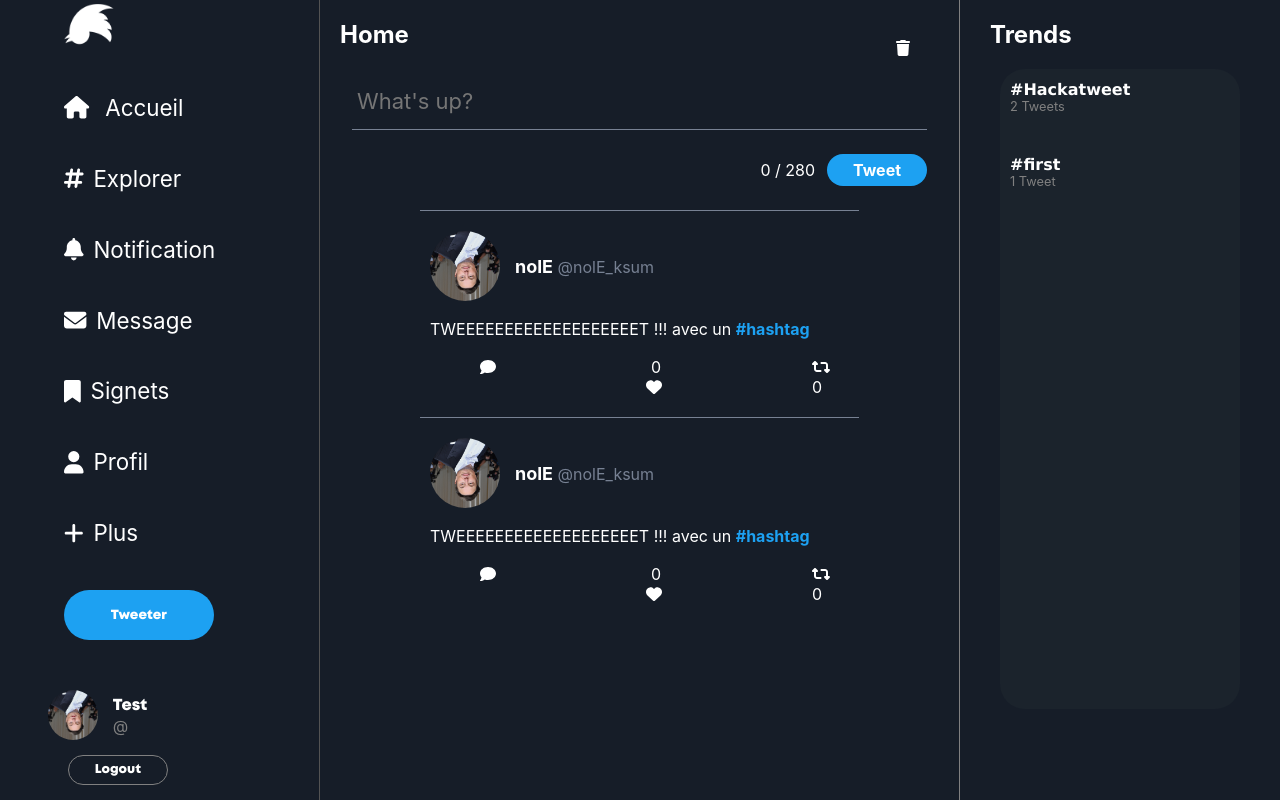
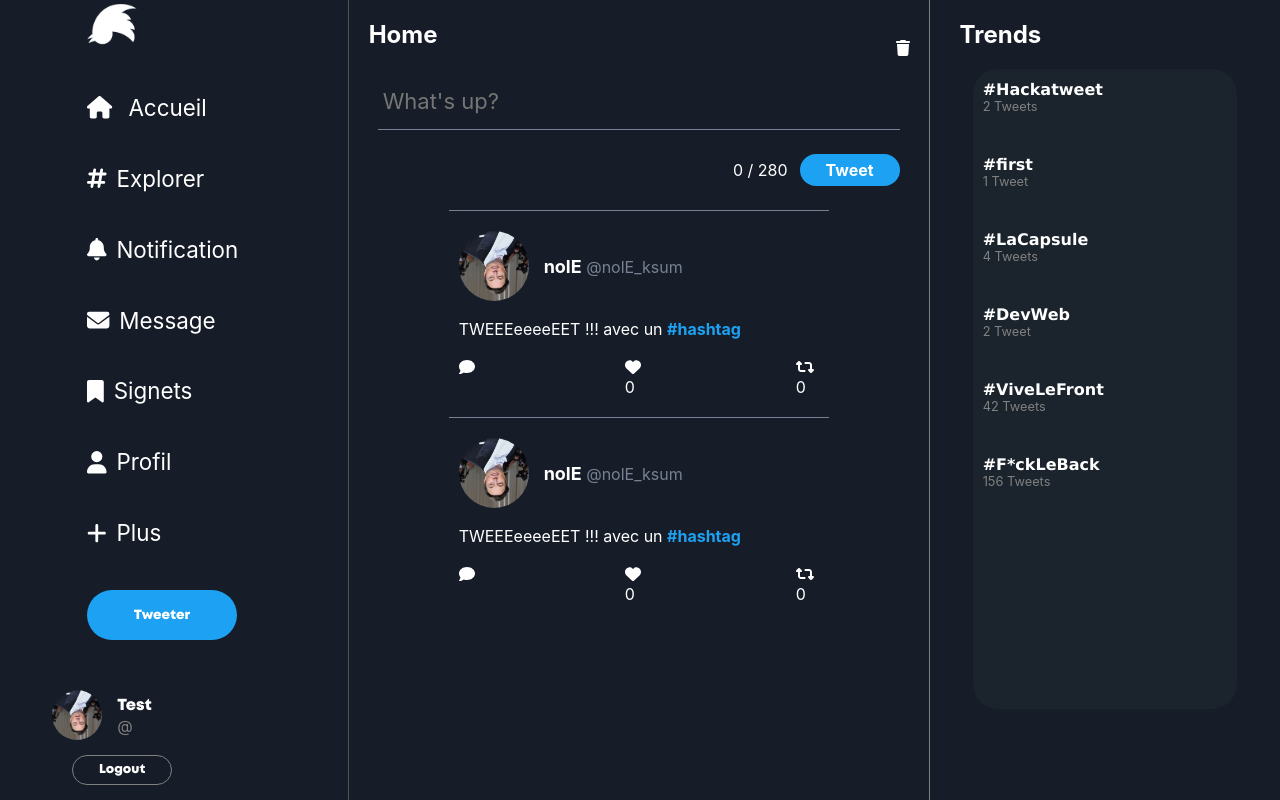
Before and after one commit to Yelizze/twitterfork-front, a Next.js app: page /home in a window 1280 px wide. Built offline with nearby package versions, Linux system fonts and the light colour scheme.

Commit message:
fonction delete

```diff
--- a/components/Home.js
+++ b/components/Home.js
@@ -137,6 +137,22 @@ function Home() {
             <span>#first</span>
             <p>1 Tweet</p>
           </div>
+          <div className={styles.trends}>
+            <span>#LaCapsule</span>
+            <p>4 Tweets</p>
+          </div>
+          <div className={styles.trends}>
+            <span>#DevWeb</span>
+            <p>2 Tweet</p>
+          </div>
+          <div className={styles.trends}>
+            <span>#ViveLeFront</span>
+            <p>42 Tweets</p>
+          </div>
+          <div className={styles.trends}>
+            <span>#F*ckLeBack</span>
+            <p>156 Tweets</p>
+          </div>
         </div>
       </div>
     </div>
--- a/components/LastTweet.js
+++ b/components/LastTweet.js
@@ -9,7 +9,7 @@ import {
 } from "@fortawesome/free-solid-svg-icons";
 import { useSelector, useDispatch } from "react-redux";
 import { useState } from "react";
-import { deleteTweet, deleteAllTweets } from "../reducers/tweets";
+import { deleteTweet } from "../reducers/tweets";
 
 function LastTweet(props) {
   const dispatch = useDispatch();
@@ -55,9 +55,9 @@ function LastTweet(props) {
     retweetStyle = { color: "#00BA7C" };
   }
 
-  //   const handleDeleteOne = () => {
-  //     dispatch(deleteTweet());
-  //   };
+  const handleDeleteOne = () => {
+    dispatch(deleteTweet(props));
+  };
 
   return (
     <div className={styles.tweetRow}>
@@ -73,7 +73,11 @@ function LastTweet(props) {
           <span className={styles.userName}>{username}</span>{" "}
           <span className={styles.userTag}>@{username}</span>
         </p>
-        <FontAwesomeIcon icon={faTrash} className={styles.trashIcon} />
+        <FontAwesomeIcon
+          icon={faTrash}
+          className={styles.trashIcon}
+          onClick={() => handleDeleteOne()}
+        />
       </div>
       <p>{props.message}</p>
       <div className={styles.tweetIcon}>
--- a/components/Tweet.js
+++ b/components/Tweet.js
@@ -64,7 +64,7 @@ function Tweet() {
         </p>
       </div>
       <p>
-        TWEEEEEEEEEEEEEEEEEEET !!! avec un{" "}
+        TWEEEeeeeEET !!! avec un{" "}
         <span className={styles.hashtag}>#hashtag</span>
       </p>
       <div className={styles.tweetIcon}>
@@ -76,12 +76,12 @@ function Tweet() {
           />
         </div>
         <div>
-          <span className={styles.likeCount}> {likeCount} </span>
           <FontAwesomeIcon
             icon={faHeart}
             onClick={() => handleLike()}
             style={likeStyle}
           />
+          <span className={styles.likeCount}> {likeCount} </span>
         </div>
         <div>
           <FontAwesomeIcon
--- a/styles/Home.module.css
+++ b/styles/Home.module.css
@@ -1,7 +1,12 @@
 .homePage {
   display: flex;
 
+  overflow-x: hidden;
+
   height: 100vh;
+}
+.homePage::-webkit-scrollbar {
+  display: none;
 }
 .logo {
   display: flex;
@@ -10,7 +15,7 @@
   align-items: flex-start;
 
   height: 80%;
-  width: 60%;
+  width: 50%;
   margin: 0 auto;
 }
 .logo img {
@@ -20,7 +25,7 @@
 }
 .profileCol,
 .trendsCol {
-  width: 25%;
+  width: 30%;
   padding: 0 10px;
 }
 .profileCol {
@@ -34,6 +39,11 @@
 .tweetCol {
   width: 50%;
   border-right: 1px solid grey;
+  max-height: 100vh;
+  overflow: scroll;
+}
+.tweetCol::-webkit-scrollbar {
+  display: none;
 }
 
 .leftInfos {
--- a/styles/Login.module.css
+++ b/styles/Login.module.css
@@ -37,7 +37,6 @@
   margin: 25px 25px 0 25px;
   width: 50px;
   height: 50px;
-  transform: rotate(180deg);
 }
 
 .connection h1 {
@@ -137,3 +136,15 @@
   margin: 20px 0;
   cursor: pointer;
 }
+
+@keyframes rotation {
+  0% {
+    transform: rotate(0deg);
+  }
+  50% {
+    transform: rotate(180deg);
+  }
+  100% {
+    transform: rotate(360deg);
+  }
+}
--- a/styles/SignIn.module.css
+++ b/styles/SignIn.module.css
@@ -20,7 +20,7 @@
 .modalContainer img {
   width: 50px;
   height: 50px;
-  transform: rotate(180deg);
+
   margin: 30px 0 0px 0;
 }
 
--- a/styles/SignUp.module.css
+++ b/styles/SignUp.module.css
@@ -20,7 +20,7 @@
 .modalContainer img {
   width: 50px;
   height: 50px;
-  transform: rotate(180deg);
+
   margin: 30px 0 0px 0;
 }
 
--- a/styles/Tweet.module.css
+++ b/styles/Tweet.module.css
@@ -5,12 +5,14 @@
 
 .tweetRow {
   border-top: 1px solid #778193;
+  max-height: 100vh;
   padding: 20px 10px;
   margin: 0 100px;
   position: relative;
 }
 .tweetRow p {
   margin: 18px 0;
+  word-wrap: break-word;
 }
 .userHeader {
   display: flex;
@@ -80,7 +82,7 @@
 .tweetIcon {
   display: flex;
   /* justify-content: space-around; */
-  margin: 0 50px;
+  /* margin: 0 50px; */
   gap: 150px;
 }
 
```
